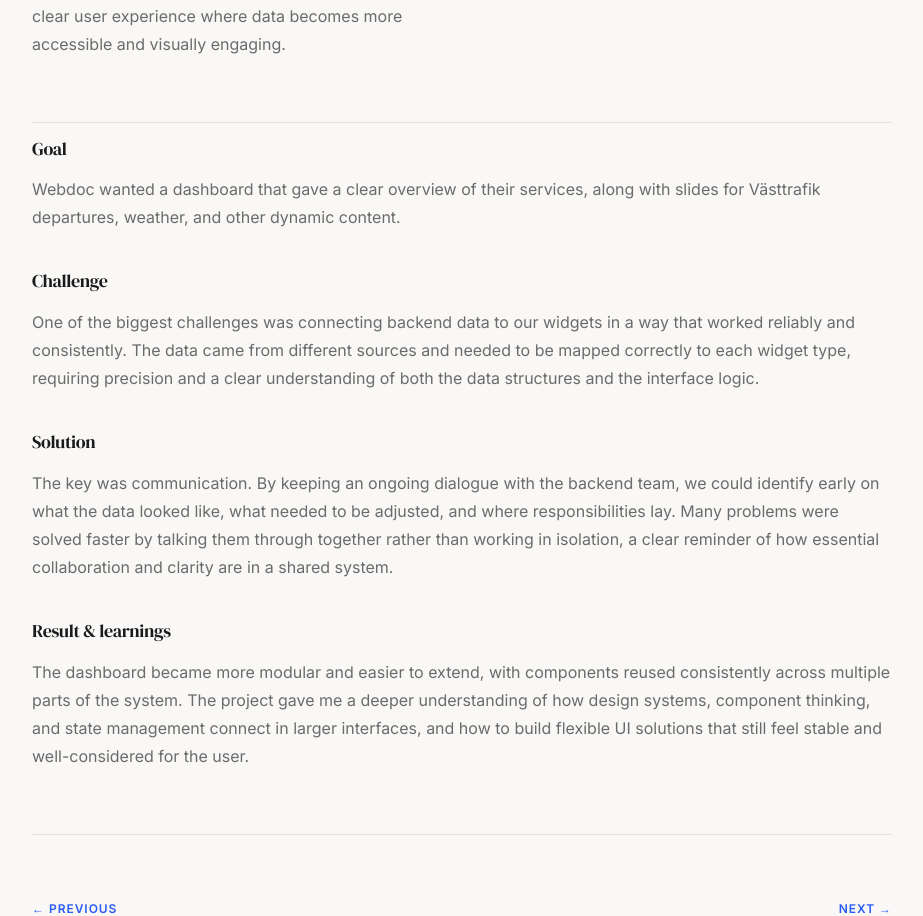
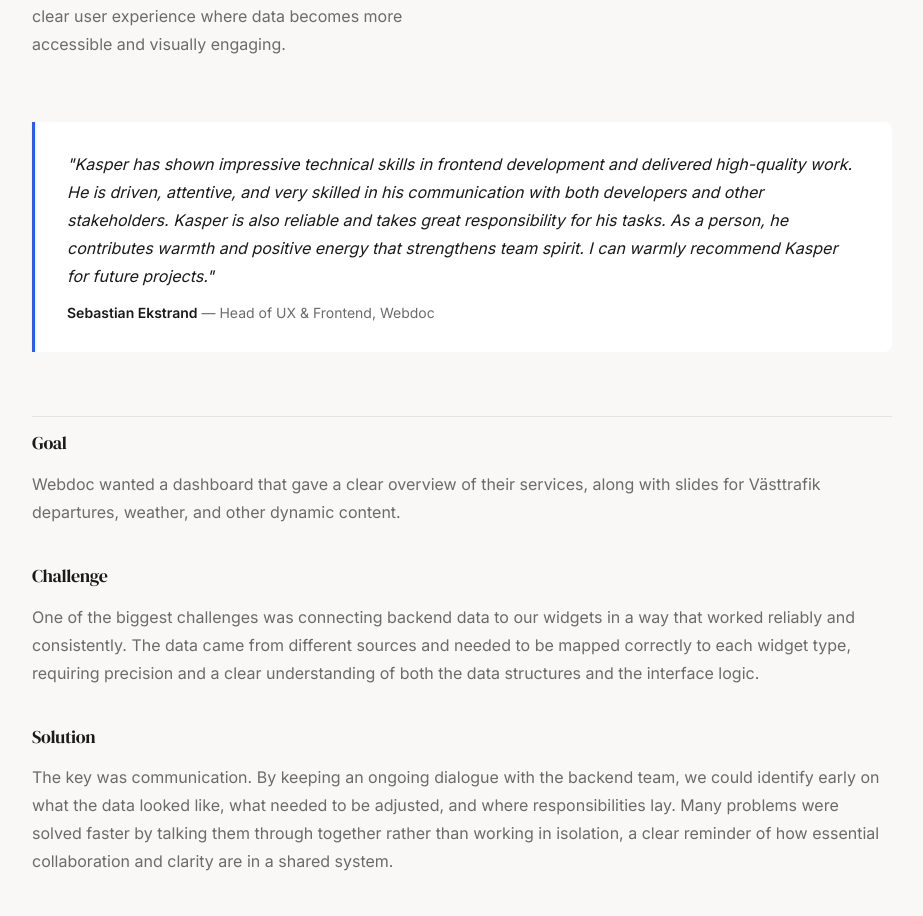
Before and after one commit to kaspvik/kaspervikstrom, a Next.js app: page /projects/webdoc in a window 1280 px wide. Shown: the part 1580-2496 px from the top of the page, without its empty margins (178-1101 px from the left). Built offline with nearby package versions, Linux system fonts and the light colour scheme.

Commit message:
Added testimonial on webdoc page

```diff
--- a/src/app/projects/webdoc/page.tsx
+++ b/src/app/projects/webdoc/page.tsx
@@ -199,6 +199,25 @@ export default function WebdocPage() {
           </div>
         </motion.div>
 
+        {t.testimonialQuote2 && (
+          <motion.blockquote
+            className={styles.testimonial}
+            initial={{ opacity: 0, y: 20 }}
+            animate={{ opacity: 1, y: 0 }}
+            transition={{ delay: 0.5, duration: 0.5 }}>
+            <p className={styles.testimonialQuote}>"{t.testimonialQuote2}"</p>
+            <footer className={styles.testimonialAuthor}>
+              {t.testimonialName2}
+              {t.testimonialRole2 && (
+                <span className={styles.testimonialRole}>
+                  {" "}
+                  — {t.testimonialRole2}
+                </span>
+              )}
+            </footer>
+          </motion.blockquote>
+        )}
+
         <motion.div
           className={styles.sections}
           initial={{ opacity: 0, y: 20 }}
--- a/src/app/projects/webdoc/webdoc.module.css
+++ b/src/app/projects/webdoc/webdoc.module.css
@@ -212,6 +212,34 @@
   color: var(--color-text);
 }
 
+/* Testimonial */
+.testimonial {
+  margin: 0;
+  padding: 1.75rem 2rem;
+  border-left: 3px solid var(--color-accent, currentColor);
+  background: var(--color-surface, transparent);
+  border-radius: 0 8px 8px 0;
+}
+
+.testimonialQuote {
+  font-size: 1rem;
+  line-height: 1.75;
+  color: var(--color-text);
+  margin: 0 0 0.75rem;
+  font-style: italic;
+}
+
+.testimonialAuthor {
+  font-size: 0.875rem;
+  font-weight: 600;
+  color: var(--color-text);
+}
+
+.testimonialRole {
+  font-weight: 400;
+  color: var(--color-text-muted);
+}
+
 /* Case sections (goal, challenge, solution, outcome) */
 .sections {
   display: flex;
--- a/src/messages/en.json
+++ b/src/messages/en.json
@@ -96,6 +96,9 @@
       "roleTitle": "My role",
       "role1": "I worked primarily with frontend development and UI, contributing to building reusable components in Storybook, developing widgets for statistics display, and creating various slides for presenting data such as weather, traffic, and key metrics.",
       "role2": "The focus was on creating a flexible, modern, and clear user experience where data becomes more accessible and visually engaging.",
+      "testimonialQuote2": "Kasper has shown impressive technical skills in frontend development and delivered high-quality work. He is driven, attentive, and very skilled in his communication with both developers and other stakeholders. Kasper is also reliable and takes great responsibility for his tasks. As a person, he contributes warmth and positive energy that strengthens team spirit. I can warmly recommend Kasper for future projects.",
+      "testimonialName2": "Sebastian Ekstrand",
+      "testimonialRole2": "Head of UX & Frontend, Webdoc",
       "goalTitle": "Goal",
       "goal": "Webdoc wanted a dashboard that gave a clear overview of their services, along with slides for Västtrafik departures, weather, and other dynamic content.",
       "challengeTitle": "Challenge",
--- a/src/messages/sv.json
+++ b/src/messages/sv.json
@@ -96,6 +96,9 @@
       "roleTitle": "Min roll",
       "role1": "Jag jobbade främst med frontend och UI, och var med och byggde återanvändbara komponenter i Storybook, utvecklade widgets för statistikvisning och skapade olika slides och presentationsvyer för data som väder, trafik och nyckeltal.",
       "role2": "Fokus låg på att skapa en tydlig och modern upplevelse där data blir enklare att ta till sig.",
+      "testimonialQuote2": "Kasper har under sin LIA här på Webdoc visat prov på stark teknisk kompetens inom frontendutveckling och levererat arbete av mycket hög kvalitet. Han är driven, lyhörd och mycket skicklig i sin kommunikation med både utvecklare och andra intressenter. Kasper är dessutom pålitlig och tar stort ansvar för sina uppgifter. Som person bidrar han med värme och en positiv energi som stärker teamkänslan. Jag kan varmt rekommendera Kasper i framtida uppdrag.",
+      "testimonialName2": "Sebastian Ekstrand",
+      "testimonialRole2": "Head of UX & Frontend, Webdoc",
       "goalTitle": "Mål",
       "goal": "Webdoc ville ha en dashboard som gav en tydlig överblick av deras tjänster – samt slides för avgångar i Västtrafik, väder och andra dynamiska inslag.",
       "challengeTitle": "Utmaning",
```
